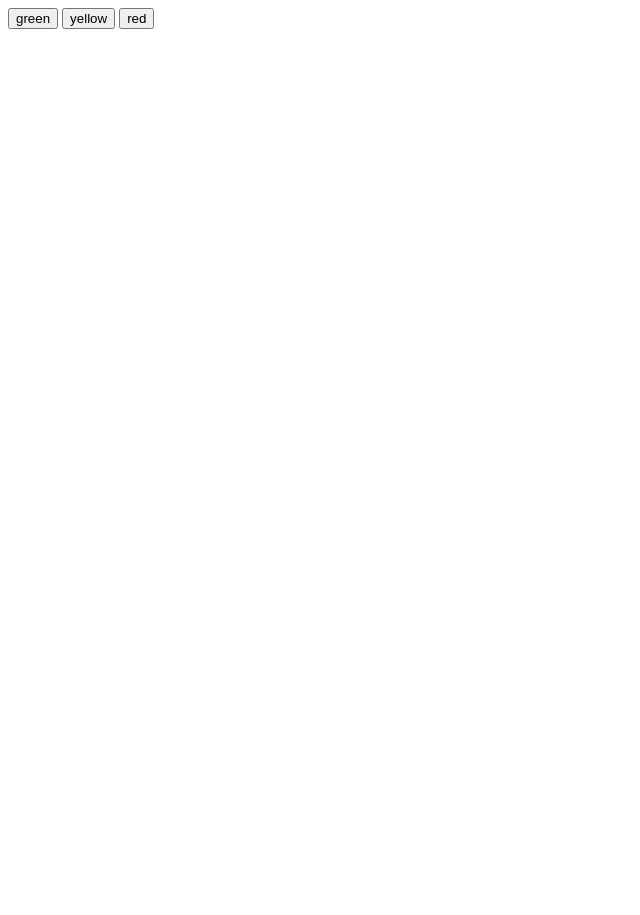
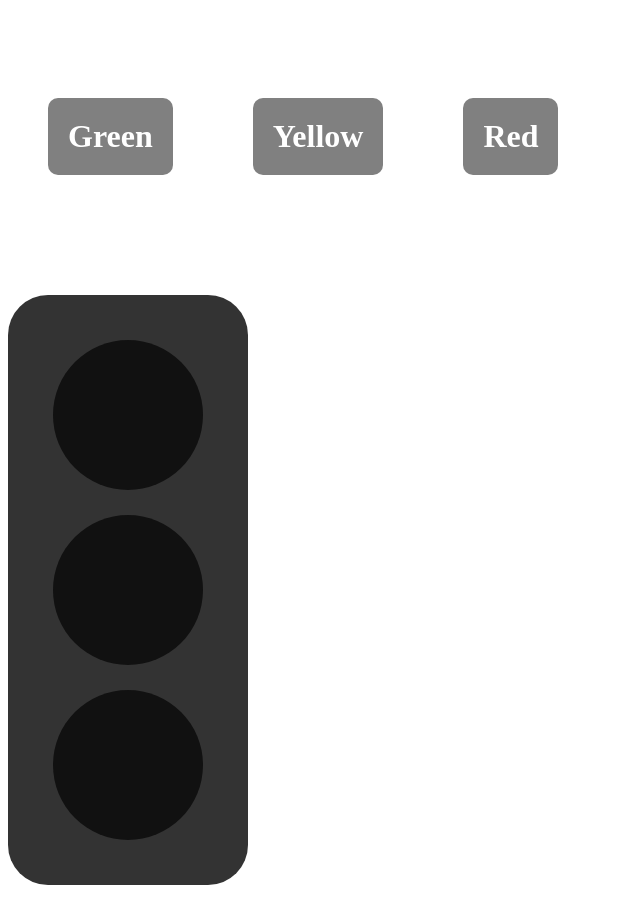
Before and after one commit to adupnv/bai-web, a website: page javastri/giaothong.html in a window 1280 px wide. Shown: the whole page, without its empty margins (0-640 px from the left). Before the commit the page ends 800 px from the top, so only its background shows below. Drawn offline with Linux system fonts and the light colour scheme.

Commit message:
them cac folder bai tap

```diff
--- a/javastri/giaothong.html
+++ b/javastri/giaothong.html
@@ -3,16 +3,84 @@
 <head>
     <meta charset="UTF-8">
     <meta http-equiv="X-UA-Compatible" content="IE=edge">
-    <meta name="viewport" content="width=, initial-scale=1.0">
-    <title>tao link icon</title>
+    <meta name="viewport" content="width=device-width, initial-scale=1.0">
+    <title>Document</title>
+<style>
 
+#button{
+    display: flex;
+    flex-direction: row;
+}
+.button {
+  background-color: gray;
+  color: white;
+  border-radius: 10px;
+  padding: 20px;
+  text-align: center;
+  margin: 90px 40px;
+  cursor: pointer;
+}
+
+#traffic-light {
+
+  height: 550px;
+  width: 200px;
+  float: left;
+  background-color: #333;
+  border-radius: 40px;
+  margin: 30px 0;
+  padding: 20px;
+}
+
+.bulb {
+  height: 150px;
+  width: 150px;
+  background-color: #111;
+  /* Do sang */
+  /* filter: brightness(10%); */
+  border-radius: 50%;
+  margin: 25px auto;
+
+}
+</style>
 </head>
 <body>
-<div class="color-trfic">
-    <input type="button" name="" value="green" onclick="getGreenColor">
-    <input type="button" name="" value="yellow" onclick="getYellowColor">
-    <input type="button" name="" value="red" onclick="getRedColor">
-</div>
+    <div id="button">
+        <h1 id="green" class="button">Green</h1>
+        <h1 id="yellow" class="button">Yellow</h1>
+        <h1 id="red" class="button">Red</h1>
+      </div>
+      <div id="traffic-light">
+        <div id="greenLight" class="bulb"></div>
+        <div id="yellowLight" class="bulb"></div>
+        <div id="redLight" class="bulb"></div>
+      </div>
+    <script>
+document.getElementById('green').onclick = LightGreen;
+document.getElementById('yellow').onclick = LightYellow;
+document.getElementById('red').onclick = LightRed;
 
+function LightGreen() {
+  clearLights();
+  document.getElementById('greenLight').style.backgroundColor = "green";
+}
+function LightRed() {
+  clearLights();
+  document.getElementById('redLight').style.backgroundColor = "red";
+}
+
+function LightYellow() {
+  clearLights();
+  document.getElementById('yellowLight').style.backgroundColor = "yellow";
+}
+
+
+function clearLights() {
+document.getElementById('greenLight').style.backgroundColor = "black";
+document.getElementById('redLight').style.backgroundColor = "black";
+document.getElementById('yellowLight').style.backgroundColor = "black";
+
+}
+    </script>
 </body>
 </html>
```
